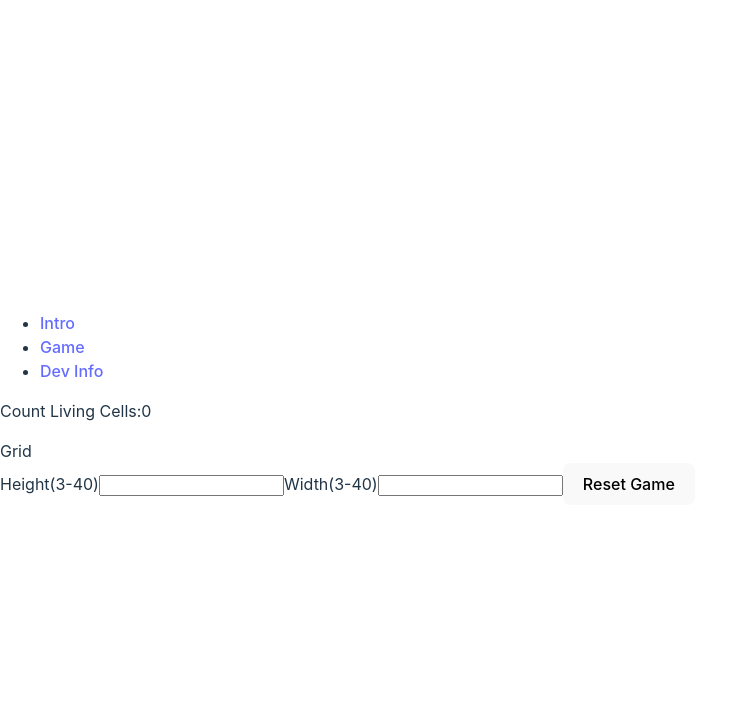
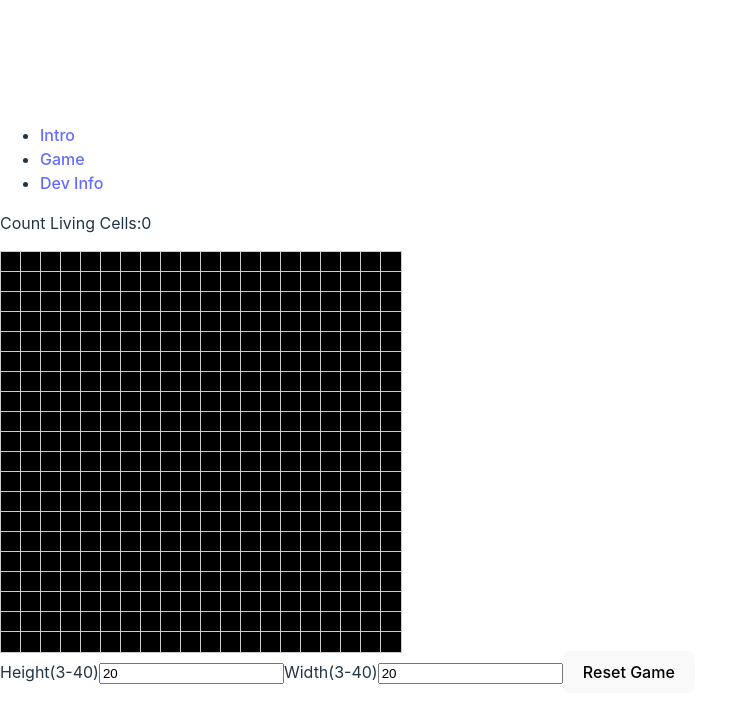
Before and after one commit to ledili2424/Conway-s-Game-of-Life, a React (Vite) app: page /game in a window 1280 px wide. Shown: the top 722 px of the page, without its empty margins (0-738 px from the left). Built offline with nearby package versions, Linux system fonts and the light colour scheme.

Commit message:
create grid with customized heights and width for game

```diff
--- a/package.json
+++ b/package.json
@@ -10,6 +10,7 @@
     "preview": "vite preview"
   },
   "dependencies": {
+    "prop-types": "^15.8.1",
     "react": "^18.2.0",
     "react-dom": "^18.2.0"
   },
--- /dev/null
+++ b/src/components/Cell.jsx
@@ -0,0 +1,20 @@
+import PropTypes from "prop-types";
+
+export default function Cell({ isAlive, onClick }) {
+  return (
+    <div
+      onClick={onClick}
+      style={{
+        width: "20px",
+        height: "20px",
+        border: "1px solid #ccc",
+        backgroundColor: "black",
+      }}
+    ></div>
+  );
+}
+
+Cell.propTypes = {
+  isAlive: PropTypes.bool.isRequired,
+  onClick: PropTypes.func.isRequired,
+};
--- a/src/components/GameContainer.jsx
+++ b/src/components/GameContainer.jsx
@@ -1,13 +1,29 @@
-import React, { useState } from "react";
+import { useState } from "react";
 import Grid from "./Grid";
 
+const getRandomAliveCells = (rows, cols) => {
+  const aliveCells = [];
+  for (let i = 0; i < rows; i++) {
+    for (let j = 0; j < cols; j++) {
+      const randomValue = Math.random();
+      if (randomValue < 0.05) {
+        aliveCells.push([i, j]);
+      }
+    }
+  }
+  return aliveCells;
+};
+
 export default function GameContainer() {
-  const [inputValue1, setinputValue1] = useState("");
-  const [inputValue2, setinputValue2] = useState("");
+  const [inputValue1, setinputValue1] = useState(20);
+  const [inputValue2, setinputValue2] = useState(20);
   const [rows, setRows] = useState(20);
   const [cols, setCols] = useState(20);
   const [livingCellsCount, setLivingCellsCount] = useState(0);
   const [isError, setError] = useState(false);
+  const [randomAliveCells, setRandomAliveCells] = useState(
+    getRandomAliveCells(rows, cols)
+  );
 
   function handleClickReset() {
     if (
@@ -21,6 +37,7 @@ export default function GameContainer() {
       setError(false);
       setRows(inputValue1);
       setCols(inputValue2);
+      setRandomAliveCells(getRandomAliveCells(inputValue1, inputValue2));
     }
   }
 
@@ -31,22 +48,20 @@ export default function GameContainer() {
         rows={rows}
         cols={cols}
         updateLivingCellsCount={setLivingCellsCount}
-        placeholder="Enter width (3-40)"
+        aliveCells={randomAliveCells}
       />
       <label>
         Height(3-40)
         <input
-          type="number"
           value={inputValue1}
-          onChange={(e) => setinputValue1(e.target.value)}
+          onChange={(e) => setinputValue1(+e.target.value, 10)}
         />
       </label>
       <label>
         Width(3-40)
         <input
-          type="number"
           value={inputValue2}
-          onChange={(e) => setinputValue2(e.target.value)}
+          onChange={(e) => setinputValue2(+e.target.value, 10)}
         />
       </label>
       <button onClick={handleClickReset}>Reset Game</button>
--- /dev/null
+++ b/src/components/Grid.css
@@ -0,0 +1,5 @@
+.grid {
+    display: grid;
+    grid-template-columns:repeat(auto-fill, minmax(20px, 1fr));
+    grid-template-rows:repeat(auto-fill, minmax(20px, 1fr))
+}
--- a/src/components/Grid.jsx
+++ b/src/components/Grid.jsx
@@ -1,7 +1,69 @@
-import React from 'react'
+import PropTypes from "prop-types";
+import { useState, useEffect } from "react";
+import Cell from "./Cell";
+import "./Grid.css";
 
-export default function Grid() {
+export default function Grid({
+  rows,
+  cols,
+  updateLivingCellsCount,
+  randomAliveCells,
+}) {
+  const [grid, setGrid] = useState(
+    Array.from(Array(rows), () => new Array(cols).fill(0))
+  );
+  console.log(rows);
+  console.log(cols);
+
+  useEffect(() => {
+    console.log(rows + "insdie");
+    console.log(cols + "isd");
+    const newGrid = Array.from(Array(rows), () => new Array(cols).fill(0));
+    console.log(newGrid);
+
+    if (randomAliveCells && randomAliveCells.length > 0) {
+      for (let i = 0; i < randomAliveCells.length; i++) {
+        const [row, col] = randomAliveCells[i];
+        if (row >= 0 && row < rows && col >= 0 && col < cols) {
+          newGrid[row][col] = 1;
+        }
+      }
+
+      setGrid(newGrid);
+
+      const count = randomAliveCells.length;
+      updateLivingCellsCount(count);
+    }
+  }, [rows, cols, updateLivingCellsCount, randomAliveCells, grid]);
+
+  function toggleCellState() {}
+
   return (
-    <div>Grid</div>
-  )
+    <div
+      style={{
+        display: "grid",
+        gridTemplateColumns: `repeat(${cols}, 20px)`,
+        gridTemplateRows: `repeat(${rows}, 20px)`,
+      }}
+    >
+      {Array.from({ length: rows }, (_, rowIndex) =>
+        Array.from({ length: cols }, (_, colIndex) => (
+          <Cell
+            key={`${rowIndex}-${colIndex}`}
+            isAlive={true}
+            onClick={toggleCellState}
+          />
+        ))
+      )}
+    </div>
+  );
 }
+
+Grid.propTypes = {
+  rows: PropTypes.number.isRequired,
+  cols: PropTypes.number.isRequired,
+  updateLivingCellsCount: PropTypes.func.isRequired,
+  randomAliveCells: PropTypes.arrayOf(
+    PropTypes.arrayOf(PropTypes.number.isRequired)
+  ),
+};
```
Also changed, not shown: src/Game.jsx (+5 -6 lines), 1 other file (tests, documents, lock files or other folders).
